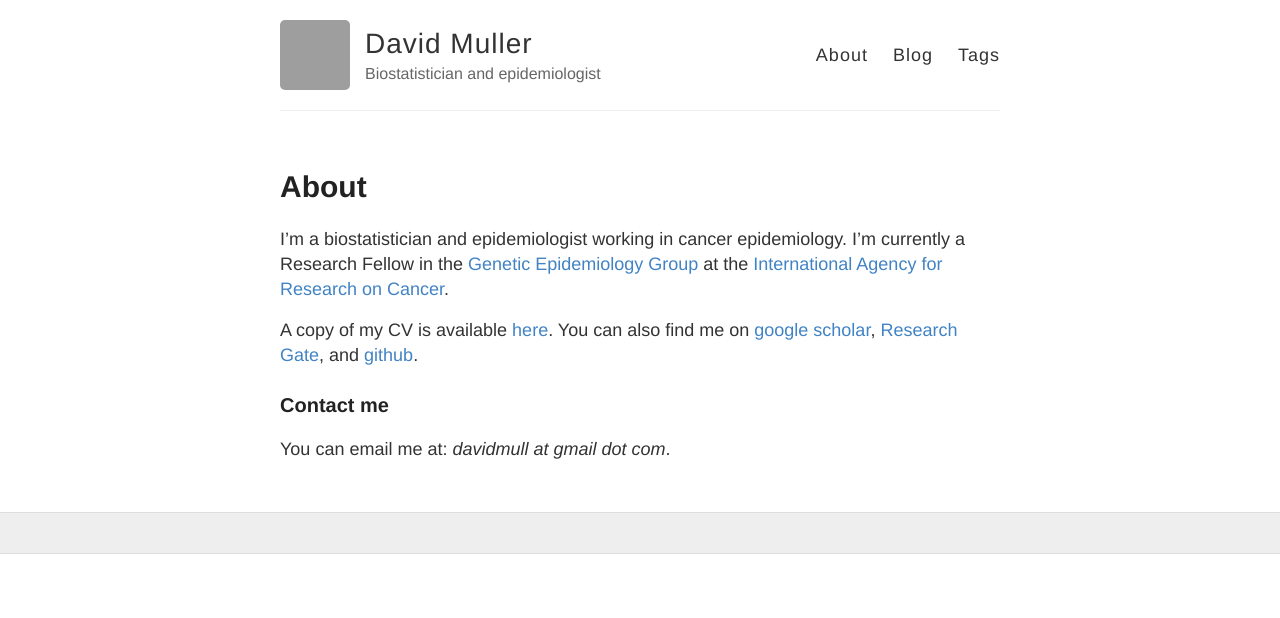
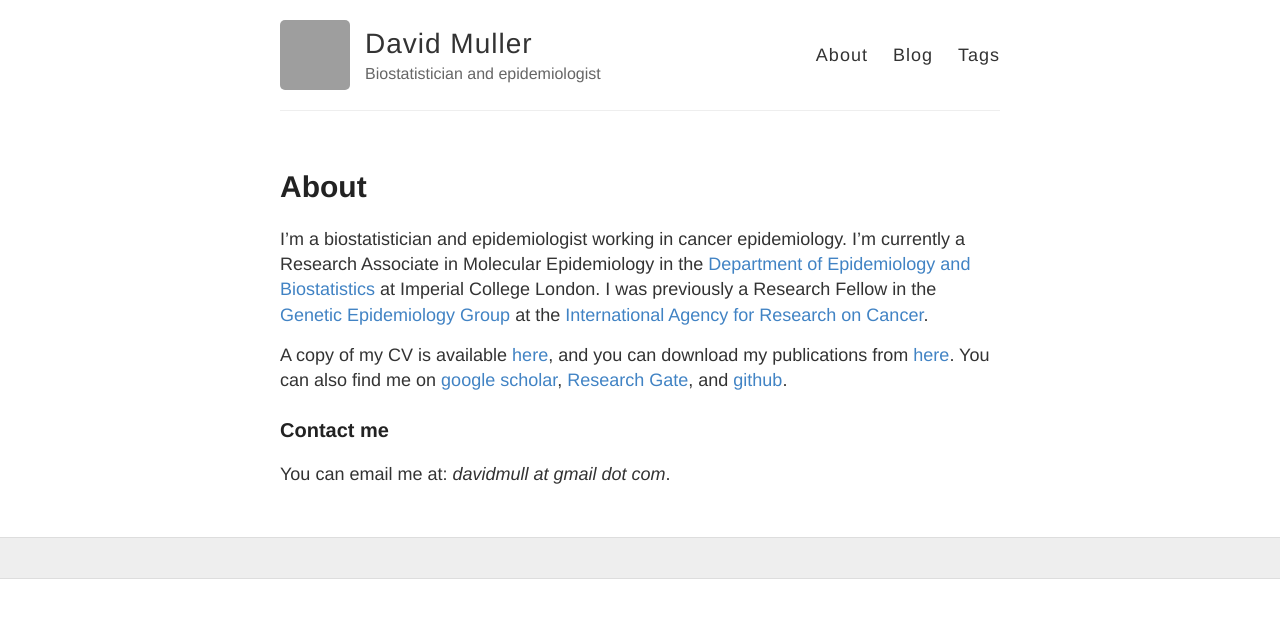
Before and after one commit to dcmuller/dcmuller.github.io, a Jekyll site: the page built from about.md, in a window 1280 px wide. Shown: the top 618 px of the page. Built offline with Jekyll 4.4.1, drawn with Linux system fonts in a browser that asks for light colours; Markdown is read by kramdown in place of the engine named in the settings; grey boxes are pictures that could not be loaded.

Commit message:
Add some recent publications

```diff
--- a/about.md
+++ b/about.md
@@ -5,10 +5,14 @@ permalink: /about/
 ---
 
 I'm a biostatistician and epidemiologist working in cancer epidemiology. I'm currently a
+Research Associate in Molecular Epidemiology in the
+[Department of Epidemiology and Biostatistics](https://www1.imperial.ac.uk/publichealth/departments/ebs/)
+at Imperial College London. I was previously a
 Research Fellow in the [Genetic Epidemiology Group](http://www.iarc.fr/en/research-groups/GEP/index.php)
 at the [International Agency for Research on Cancer](http://www.iarc.fr).
 
-A copy of my CV is available [here](/cv/dcmuller_cv_20150511.pdf).
+A copy of my CV is available [here](/cv/dcmuller_cv_20150511.pdf), and you can download my publications
+from [here](/pubs/).
 You can also find me on [google scholar](https://scholar.google.com/citations?user=vdNHuIsAAAAJ&hl=en),
 [Research Gate](https://www.researchgate.net/profile/David_Muller2),
 and [github](https://github.com/dcmuller).
```
Also changed, not shown: pubs/pubs.md (added, +51 -0 lines), 5 other files.
